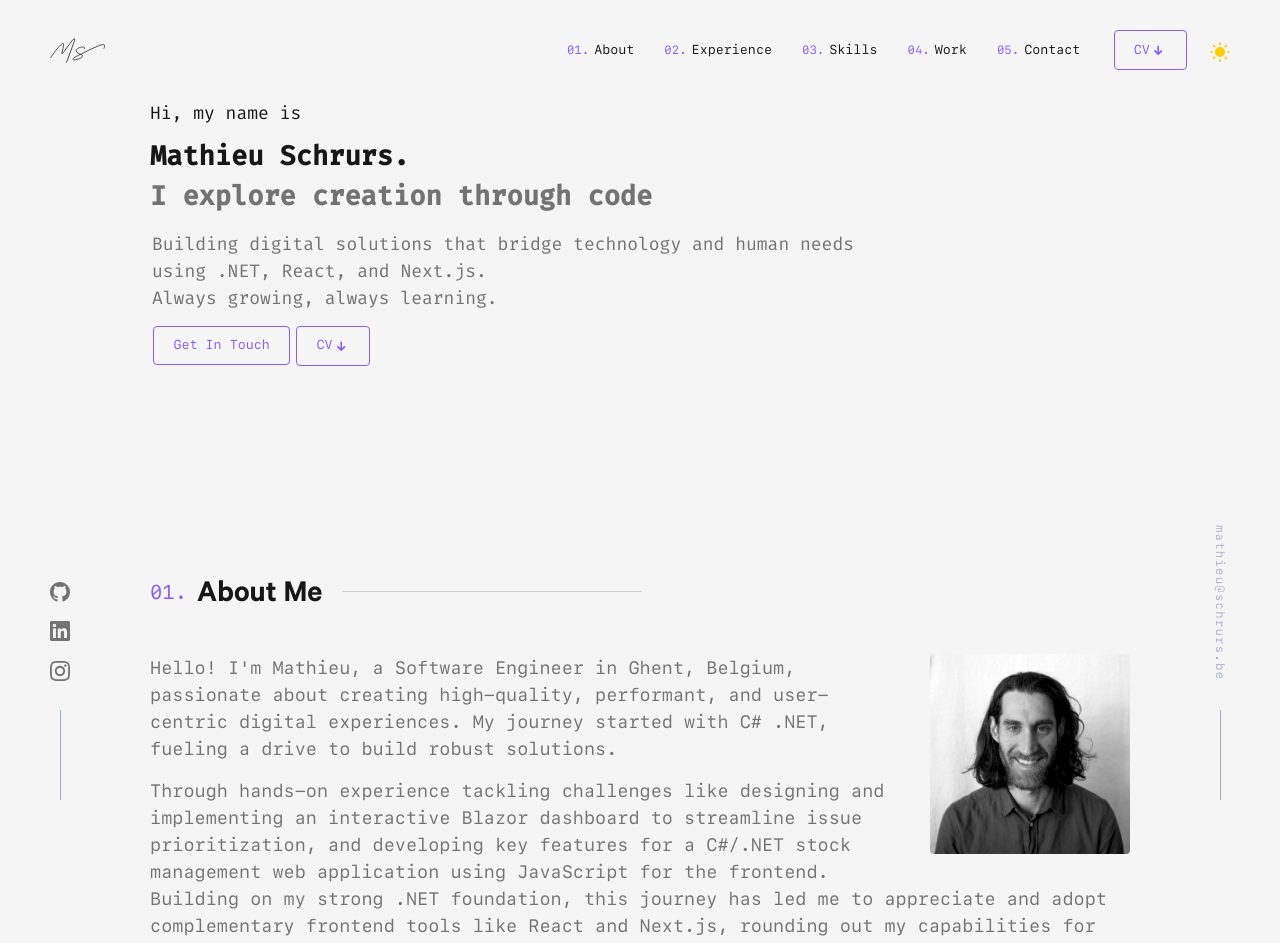
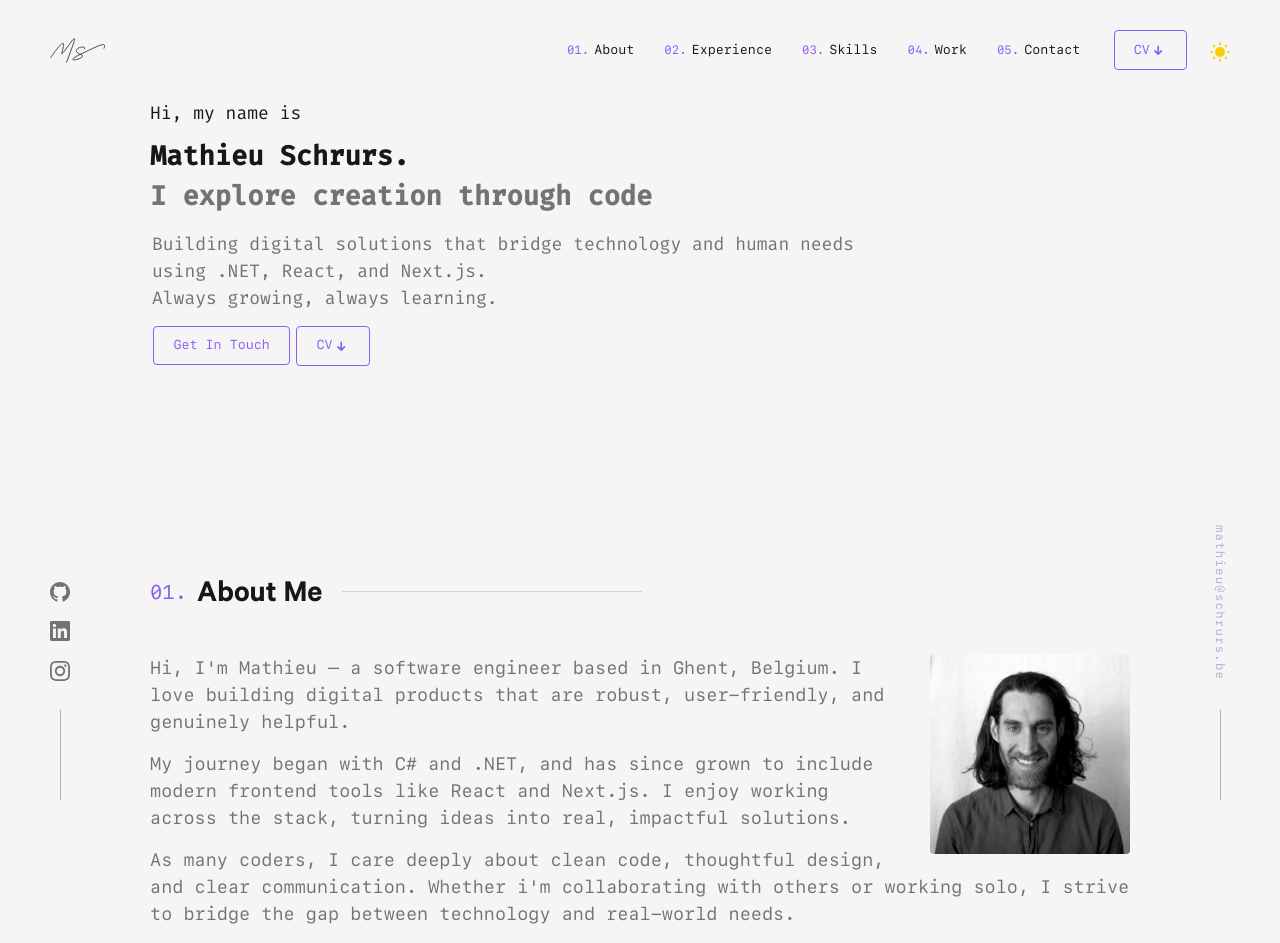
Before and after one commit to MathieuSchrurs/portfolio, a React (Vite) app: page / in a window 1280 px wide. Shown: the top 943 px of the page. Built offline with nearby package versions, Linux system fonts and the light colour scheme.

Commit message:
about me text adjusted

```diff
--- a/src/components/sections/About.tsx
+++ b/src/components/sections/About.tsx
@@ -253,31 +253,16 @@ const About = () => {
         <StyledText>
           <div>
             <p>
-              Hello! I'm Mathieu, a Software Engineer in Ghent, Belgium,
-              passionate about creating high-quality, performant, and
-              user-centric digital experiences. My journey started with C#
-              .NET, fueling a drive to build robust solutions.
+              Hi, I'm Mathieu — a software engineer based in Ghent, Belgium. I love building digital products that are robust, user-friendly, and genuinely helpful.
             </p>
             <p>
-              Through hands-on experience tackling challenges like designing
-              and implementing an interactive Blazor dashboard to streamline
-              issue prioritization, and developing key features for a C#/.NET
-              stock management web application using JavaScript for the
-              frontend. Building on my strong .NET foundation, this journey has
-              led me to appreciate and adopt complementary frontend tools like
-              React and Next.js, rounding out my capabilities for full-stack
-              development.
+              My journey began with C# and .NET, and has since grown to include modern frontend tools like React and Next.js. I enjoy working across the stack, turning ideas into real, impactful solutions.
             </p>
             <p>
-              At the core of my work is a commitment to craftsmanship – writing
-              clean, maintainable code isn't just good practice, it's essential
-              for building things that last and evolve. I believe strongly in
-              collaboration and clear communication; being a native Dutch
-              speaker fluent in English allows me to effectively bridge the gap
-              between technical implementation and the real-world needs of
-              users and businesses. I enjoy the iterative nature of agile
-              development, constantly learning and refining solutions to
-              deliver the best possible outcome.
+              As many coders, I care deeply about clean code, thoughtful design, and clear communication. Whether i'm collaborating with others or working solo, I strive to bridge the gap between technology and real-world needs.
+            </p>
+            <p>
+              Outside of coding, I’m always learning, refining, and looking for new ways to grow — as a developer, a partner, a friend, or simply as a human.
             </p>
 
             <StyledTechStackSubtitle>Current Tech Stack</StyledTechStackSubtitle>
@@ -301,6 +286,7 @@ const About = () => {
             </StyledSkillsListRow2>
           </div>
         </StyledText>
+
       </StyledAboutContent>
     </StyledAboutSection>
   );
```
